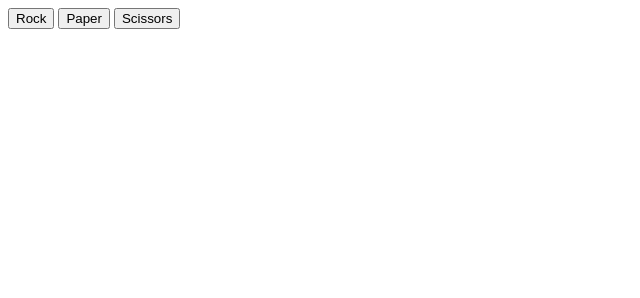
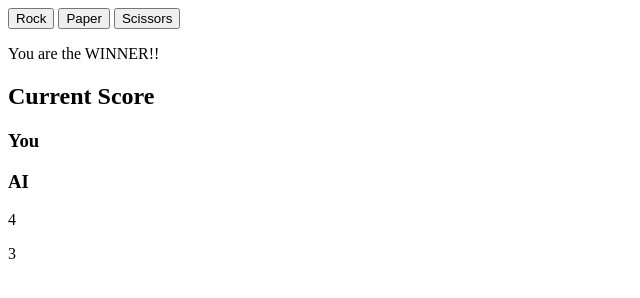
Before and after one commit to jamiewlloyd/RockPaperScissors, a plain HTML site: page index.html in a window 1280 px wide. Both pictures are taken after a click on the button "Rock". Shown: the whole page, without its empty margins (0-640 px from the left). Drawn offline with Linux system fonts and the light colour scheme.

Commit message:
Added live updating text instructions and scores
Added live updating text for instructions and result announcement. Also added a score board to update each round.

```diff
--- a/index.html
+++ b/index.html
@@ -14,6 +14,14 @@
    <button id="rock" class="game-button">Rock</button>
    <button id="paper" class="game-button">Paper</button>
    <button id="scissors" class="game-button">Scissors</button>
+   <div id="socres">
+      <p id="live-text">Click a button to begin!</p>
+      <h2 class="score-title">Current Score</h2>
+      <h3 class="identifier">You</h3>
+      <h3 class="identifier">AI</h3>
+      <p id="human-result" class="result"></p>
+      <p id="computer-result" class="result"></p>
+   </div>
    <script type="text/javascript" src="./js/script.js"></script>
 </body>
 
--- a/js/script.js
+++ b/js/script.js
@@ -4,9 +4,11 @@ let playRound = (button) => {
    let computerChoice;
    let human = 0;
    let computer = 0;
+   let liveText = document.querySelector('#live-text');
 
    //Getting human choice from prompt
    let humanChoice = button;
+   console.log(button);
 
    //function to get random computer choice
    let getComputerChoice = (choice) => {
@@ -51,47 +53,52 @@ let playRound = (button) => {
       computer = 1;
    }
 
-   alert(message);
+   liveText.textContent = message;
    return [human, computer];
 }
 
-// //Full game function
-// let playGame = () => {
-//    let humanScore = 0;
-//    let computerScore = 0;
-//    let scores;
+//Full game function
+let playGame = (button) => {
+   let humanScore = 0;
+   let computerScore = 0;
+   let scores;
+   let message;
+   let liveHumanScore = document.querySelector('#human-result');
+   let liveComputerScore = document.querySelector('#computer-result');
+   let liveText = document.querySelector('#live-text');
 
-//    for (let i = 0; i <= 4; i++) {
-//       if (i <= 4) {
-//          scores = playRound();
-//          humanScore = humanScore + scores[0];
-//          computerScore = computerScore + scores[1];
-//          scores = [];
-//          console.log(`Your current score: ${humanScore}`)
-//          console.log(`Computer's current score: ${computerScore}`)
-//       } else if (i === 5) {
-//          break;
-//       }
-//    }
+   for (let i = 0; i <= 4; i++) {
+      if (i <= 4) {
+         scores = playRound(button);
+         humanScore = humanScore + scores[0];
+         computerScore = computerScore + scores[1];
+         scores = [];
+         liveHumanScore.textContent = humanScore;
+         liveComputerScore.textContent = computerScore;
+      } else if (i === 5) {
+         break;
+      }
+   }
 
-//    console.log(`Final Score. You: ${humanScore} Computer: ${computerScore}`)
+   console.log(`Final Score. You: ${humanScore} Computer: ${computerScore}`)
 
-//    if (humanScore === computerScore) {
-//       alert(`Overall, It's a tie!`);
-//    } else if (humanScore > computerScore) {
-//       alert(`You are the WINNER!!`);
-//    } else if (humanScore < computerScore) {
-//       alert(`Game over, you lost...`);
-//    }
-// }
+   if (humanScore === computerScore) {
+      message = `Overall, It's a tie!`;
+   } else if (humanScore > computerScore) {
+      message = `You are the WINNER!!`;
+   } else if (humanScore < computerScore) {
+      message = `Game over, you lost...`;
+   }
+   liveText.textContent = message;
+}
 
-// //Initialize game
+//Initialize game
 // playGame();
 
 const buttons = document.querySelectorAll('button');
 
 buttons.forEach((button) => {
    button.addEventListener("click", () => {
-      playRound(button.id);
+      playGame(button.id);
    });
 });
```
